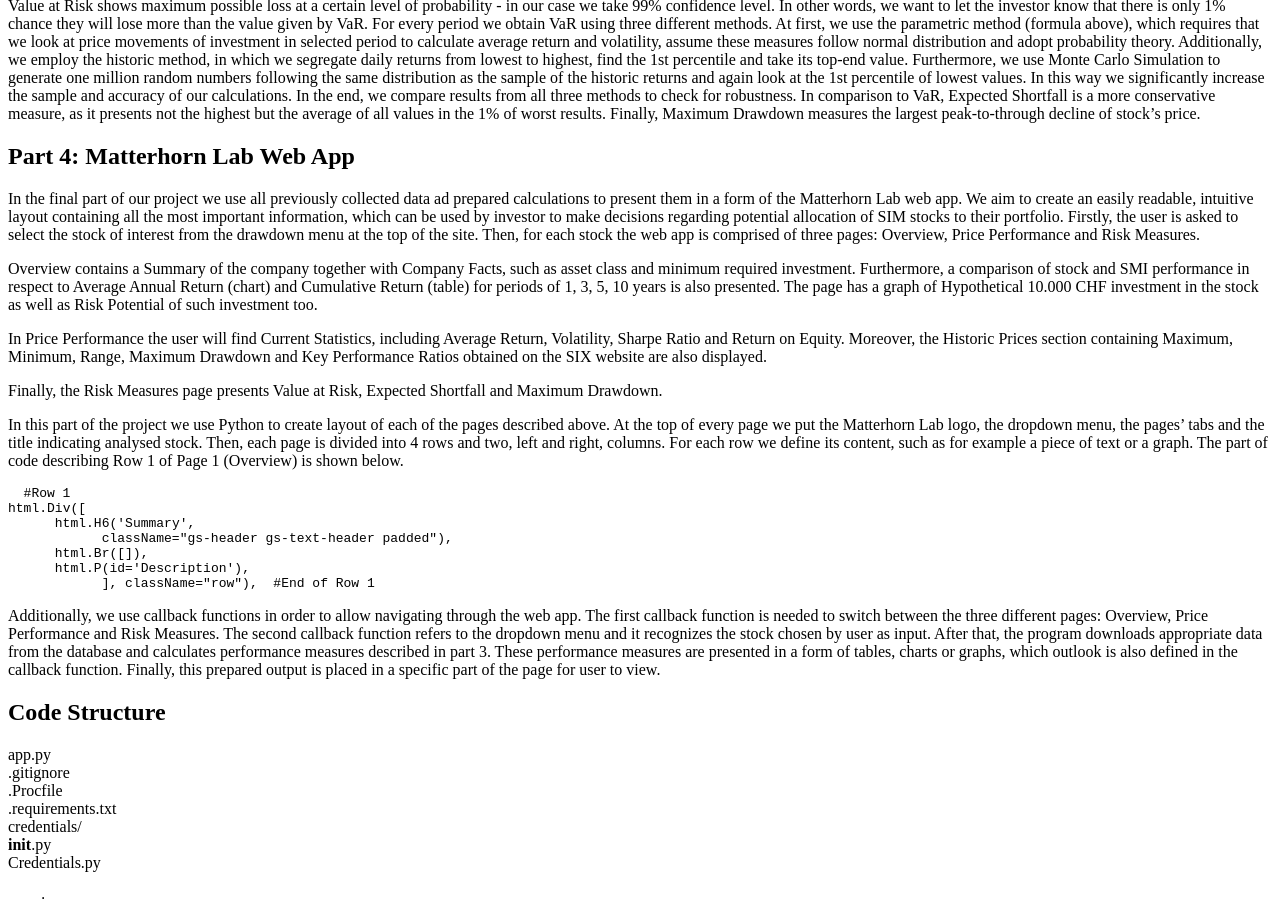
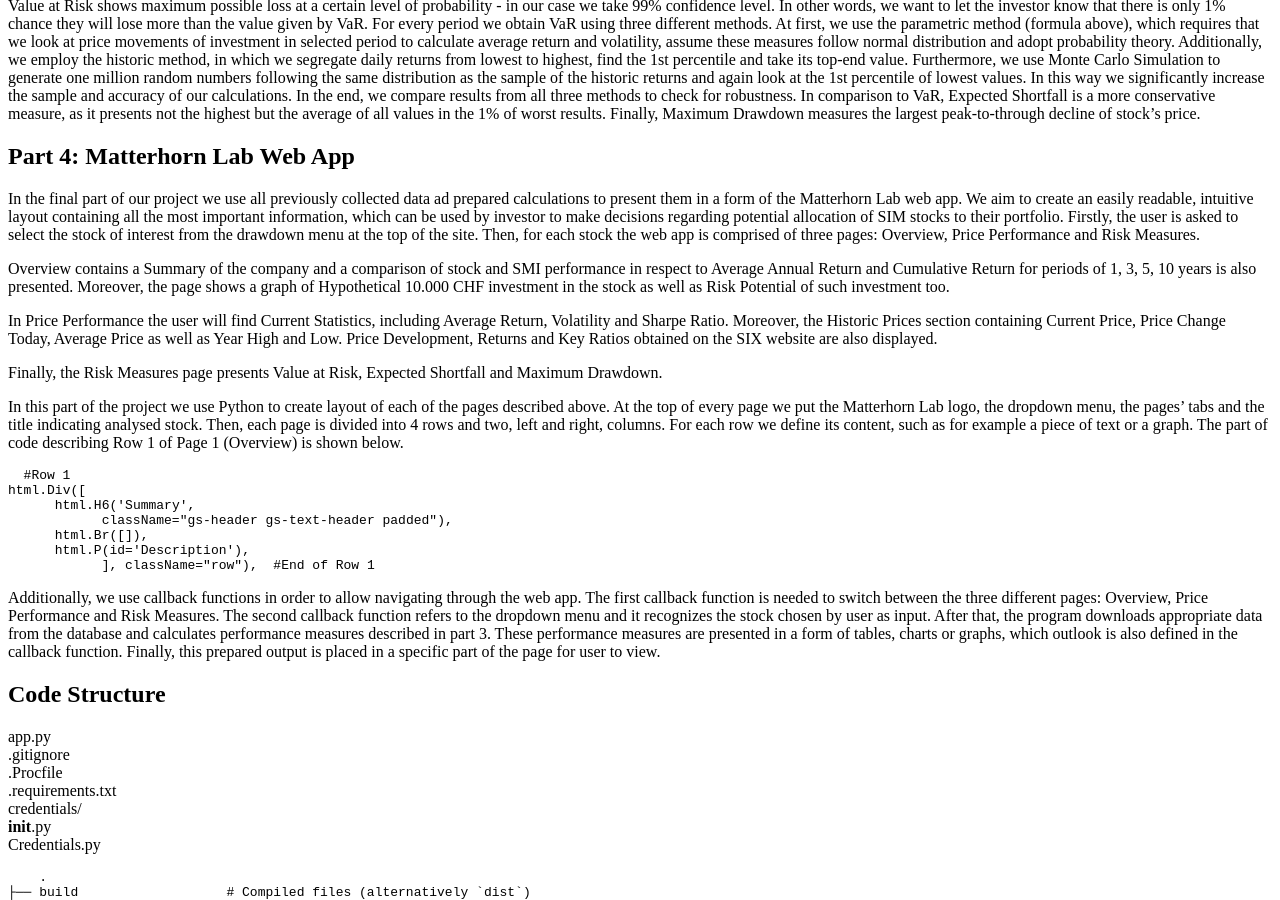
Before and after one commit to matterhornlab/matterhornlab.github.io, a Jekyll site: the page built from _posts/2019-05-24-launch-of-matterhorn-lab.md, in a window 1280 px wide and 900 px high, scrolled down 7380 px. Built offline with Jekyll 4.4.1, drawn with Linux system fonts in a browser that asks for light colours; Markdown is read by kramdown in place of the engine named in the settings; some of the changed text lies outside the part shown; grey boxes are pictures that could not be loaded.

Commit message:
Update 2019-05-24-launch-of-matterhorn-lab.md

```diff
--- a/_posts/2019-05-24-launch-of-matterhorn-lab.md
+++ b/_posts/2019-05-24-launch-of-matterhorn-lab.md
@@ -14,7 +14,7 @@ The final output of the project is a web app called Matterhorn Lab. The web app
 - Price and Return since June 2007,
 - Average Return, Return Volatily and Sharpe Ratio for periods of different length (ranging from 1 day to 10 years),
 - Value at Risk, Expected Shortfall, Maximum Drawdown,
-- Margins, Price ratios, Valuation, Management effectiveness, Financial Strengths and Per share data.
+- Key Ratios such as Price to Earnings and Return on Equity.
 
 In the end, we believe that using Matterhorn Lab will help investors to make better, more-informed investment decisions. The following text is structured as follows: firstly we present learning outcomes from conducting the project, then we describe specific parts of the project as well as the code structure.
 
@@ -119,9 +119,9 @@ Value at Risk shows maximum possible loss at a certain level of probability - in
 ## Part 4: Matterhorn Lab Web App
 In the final part of our project we use all previously collected data ad prepared calculations to present them in a form of the Matterhorn Lab web app. We aim to create an easily readable, intuitive layout containing all the most important information, which can be used by investor to make decisions regarding potential allocation of SIM stocks to their portfolio. Firstly, the user is asked to select the stock of interest from the drawdown menu at the top of the site. Then, for each stock the web app is comprised of three pages: Overview, Price Performance and Risk Measures.
 
-Overview contains a Summary of the company together with Company Facts, such as asset class and minimum required investment. Furthermore, a comparison of stock and SMI performance in respect to Average Annual Return (chart) and Cumulative Return (table) for periods of 1, 3, 5, 10 years is also presented. The page has a graph of Hypothetical 10.000 CHF investment in the stock as well as Risk Potential of such investment too.
+Overview contains a Summary of the company and a comparison of stock and SMI performance in respect to Average Annual Return and Cumulative Return for periods of 1, 3, 5, 10 years is also presented. Moreover, the page shows a graph of Hypothetical 10.000 CHF investment in the stock as well as Risk Potential of such investment too.
 
-In Price Performance the user will find Current Statistics, including Average Return, Volatility, Sharpe Ratio and Return on Equity. Moreover, the Historic Prices section containing Maximum, Minimum, Range, Maximum Drawdown and Key Performance Ratios obtained on the SIX website are also displayed.
+In Price Performance the user will find Current Statistics, including Average Return, Volatility and Sharpe Ratio. Moreover, the Historic Prices section containing Current Price, Price Change Today, Average Price as well as Year High and Low. Price Development, Returns and Key Ratios obtained on the SIX website are also displayed.
 
 Finally, the Risk Measures page presents Value at Risk, Expected Shortfall and Maximum Drawdown.
 
```
